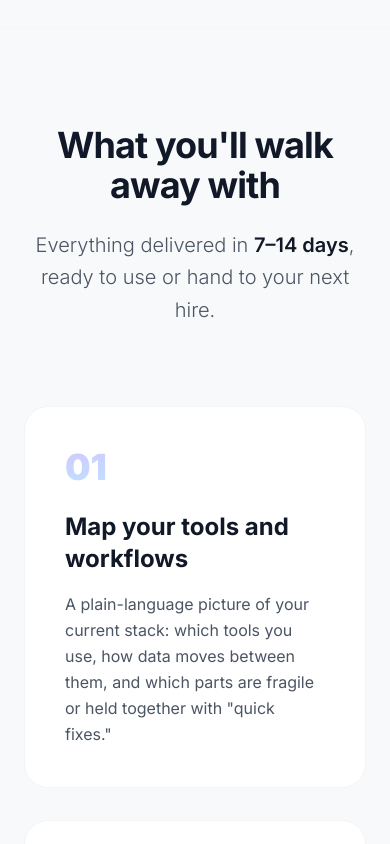
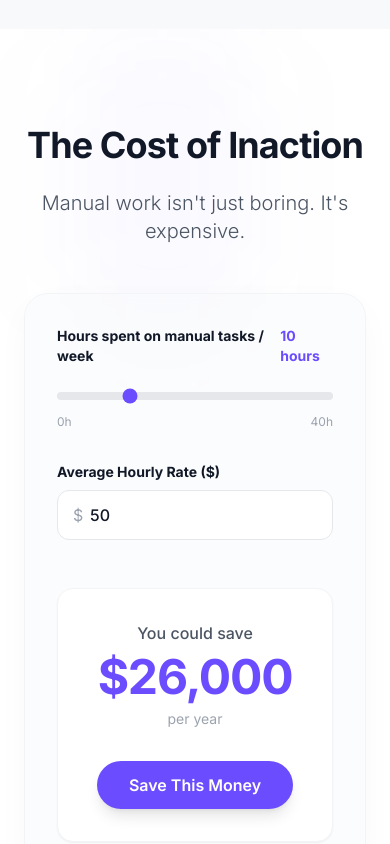
Before and after one commit to ocilab25/gaugon-website, a Next.js app: page / in a window 390 px wide. Shown: the part 3940-4784 px from the top of the page. Built offline with nearby package versions, Linux system fonts and the light colour scheme.

Commit message:
feat: Add ROI Calculator & update CTA to Book Consultation

```diff
--- a/app/page.tsx
+++ b/app/page.tsx
@@ -6,6 +6,7 @@ import RealResults from "@/components/sections/RealResults";
 import HowItWorks from "@/components/sections/HowItWorks";
 import FinalCTA from "@/components/sections/FinalCTA";
 import FadeIn from "@/components/ui/FadeIn";
+import ROICalculator from "@/components/sections/ROICalculator";
 
 export default function Home() {
   return (
@@ -18,6 +19,10 @@ export default function Home() {
 
       <FadeIn>
         <WhoThisIsFor />
+      </FadeIn>
+
+      <FadeIn>
+        <ROICalculator />
       </FadeIn>
 
       <FadeIn>
--- a/components/Navbar.tsx
+++ b/components/Navbar.tsx
@@ -54,7 +54,7 @@ export default function Navbar() {
               href="/contact-us"
               className="bg-primary hover:bg-primary-dark text-white px-6 py-2.5 rounded-full text-sm font-semibold transition-all shadow-lg hover:shadow-primary/30 hover:-translate-y-0.5"
             >
-              Book Audit
+              Book Consultation
             </Link>
           </div>
 
@@ -103,7 +103,7 @@ export default function Navbar() {
               className="block bg-primary text-white px-6 py-3 rounded-lg hover:bg-primary-dark transition-colors text-base font-semibold text-center shadow-lg"
               onClick={() => setIsMenuOpen(false)}
             >
-              Book Audit
+              Book Consultation
             </Link>
           </div>
         )}
--- /dev/null
+++ b/components/sections/ROICalculator.tsx
@@ -0,0 +1,97 @@
+"use client";
+
+import { useState, useEffect } from "react";
+import { motion } from "framer-motion";
+
+export default function ROICalculator() {
+    const [hours, setHours] = useState(10);
+    const [rate, setRate] = useState(50);
+    const [savings, setSavings] = useState(0);
+
+    useEffect(() => {
+        // Calculation: Hours * Rate * 52 weeks
+        const annual = hours * rate * 52;
+        setSavings(annual);
+    }, [hours, rate]);
+
+    return (
+        <section className="py-24 bg-white border-y border-gray-100/50 px-6 lg:px-8 relative overflow-hidden">
+            {/* Background Gradients */}
+            <div className="absolute top-0 left-0 w-full h-full overflow-hidden pointer-events-none">
+                <div className="absolute top-0 left-1/4 w-1/3 h-1/3 bg-primary/5 rounded-full blur-3xl" />
+                <div className="absolute bottom-0 right-1/4 w-1/3 h-1/3 bg-secondary/5 rounded-full blur-3xl" />
+            </div>
+
+            <div className="max-w-4xl mx-auto relative z-10">
+                <div className="text-center mb-12">
+                    <h2 className="text-4xl sm:text-5xl font-bold text-text-primary mb-6 tracking-tight">
+                        The Cost of Inaction
+                    </h2>
+                    <p className="text-xl text-text-secondary font-light">
+                        Manual work isn't just boring. It's expensive.
+                    </p>
+                </div>
+
+                <div className="bg-surface/50 backdrop-blur-sm border border-gray-100 rounded-3xl p-8 md:p-12 shadow-luxury">
+                    <div className="grid grid-cols-1 md:grid-cols-2 gap-12 items-center">
+                        {/* Inputs */}
+                        <div className="space-y-8">
+                            <div>
+                                <label className="block text-sm font-bold text-text-primary mb-4 flex justify-between">
+                                    <span>Hours spent on manual tasks / week</span>
+                                    <span className="text-primary">{hours} hours</span>
+                                </label>
+                                <input
+                                    type="range"
+                                    min="0"
+                                    max="40"
+                                    step="1"
+                                    value={hours}
+                                    onChange={(e) => setHours(Number(e.target.value))}
+                                    className="w-full h-2 bg-gray-200 rounded-lg appearance-none cursor-pointer accent-primary"
+                                />
+                                <div className="flex justify-between text-xs text-text-tertiary mt-2">
+                                    <span>0h</span>
+                                    <span>40h</span>
+                                </div>
+                            </div>
+
+                            <div>
+                                <label className="block text-sm font-bold text-text-primary mb-2">
+                                    Average Hourly Rate ($)
+                                </label>
+                                <div className="relative">
+                                    <span className="absolute left-4 top-1/2 -translate-y-1/2 text-text-tertiary">$</span>
+                                    <input
+                                        type="number"
+                                        min="10"
+                                        value={rate}
+                                        onChange={(e) => setRate(Number(e.target.value))}
+                                        className="w-full pl-8 pr-4 py-3 bg-white border border-gray-200 rounded-xl focus:ring-2 focus:ring-primary/20 focus:border-primary outline-none transition-all font-medium text-text-primary"
+                                    />
+                                </div>
+                            </div>
+                        </div>
+
+                        {/* Result */}
+                        <div className="bg-white border border-gray-100 rounded-2xl p-8 text-center shadow-sm relative overflow-hidden group">
+                            <div className="absolute inset-0 bg-gradient-to-br from-primary/5 to-transparent opacity-0 group-hover:opacity-100 transition-opacity duration-500" />
+
+                            <h3 className="text-text-secondary font-medium mb-2 relative z-10">You could save</h3>
+                            <div className="text-5xl sm:text-6xl font-bold text-primary mb-2 relative z-10 tracking-tight">
+                                ${savings.toLocaleString()}
+                            </div>
+                            <p className="text-text-tertiary text-sm relative z-10">per year</p>
+
+                            <div className="mt-8 relative z-10">
+                                <a href="/contact-us" className="inline-block bg-primary hover:bg-primary-dark text-white font-semibold py-3 px-8 rounded-full transition-all shadow-lg hover:shadow-primary/30 hover:-translate-y-0.5">
+                                    Save This Money
+                                </a>
+                            </div>
+                        </div>
+                    </div>
+                </div>
+            </div>
+        </section>
+    );
+}
```
Also changed, not shown: 1 other file (tests, documents, lock files or other folders).
